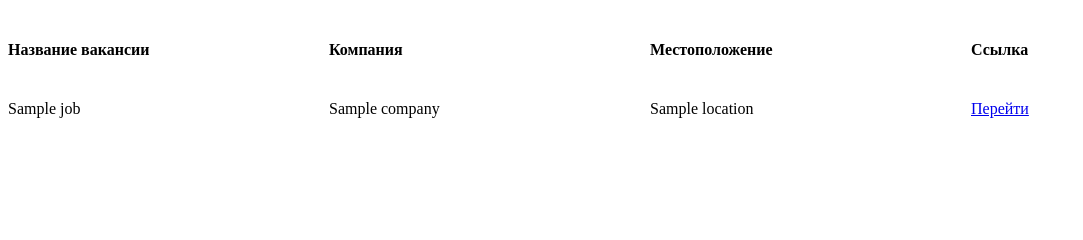
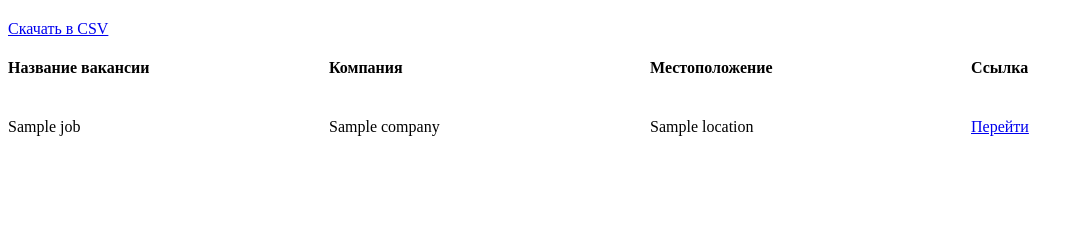
Before and after one commit to ba1yar/parsing_of_vacancies, a Flask app: template templates/report.html in a window 1280 px wide. Shown: the part 101-341 px from the top of the page, without its empty margins (0-1083 px from the left). Run offline with Flask 2, Linux system fonts and the light colour scheme; the template is opened without the code that fills it: most values are stand-ins (such as "Sample title", 1, 10 or a date in 2020).

Commit message:
Добавлена возможность скачивания списка вакансий в CSV файле

```diff
--- a/main.py
+++ b/main.py
@@ -1,7 +1,7 @@
-from flask import Flask, render_template, request, redirect
+from flask import Flask, render_template, request, redirect, send_file
 from headhunter import get_jobs
-# from save import save_to_csv
-# save_to_csv(hh_jobs)
+from save import save_to_csv
+
 
 app = Flask('jobScrapper')
 
@@ -31,5 +31,21 @@ def report():
     return render_template('report.html', searchBy=keyword, number_result=len(jobs), jobs=jobs)
 
 
+@app.route('/export')
+def export():
+    try:
+        keyword = request.args.get('keyword')
+        if not keyword:
+            raise Exception()
+        keyword = keyword.lower()
+        jobs = db.get(keyword)
+        if not jobs:
+            raise Exception()
+        save_to_csv(jobs)
+        return send_file('jobs.csv')
+    except:
+        return redirect('/')
+
+
 if __name__ == "__main__":
     app.run()
--- a/save.py
+++ b/save.py
@@ -2,7 +2,7 @@ import csv
 
 
 def save_to_csv(jobs):
-    with open('test.csv', 'w', encoding='utf-8') as file:
+    with open('jobs.csv', 'w', encoding='utf-8') as file:
         writer = csv.writer(file)
         writer.writerow(['title', 'company', 'location', 'link'])
         for job in jobs:
--- a/templates/report.html
+++ b/templates/report.html
@@ -14,6 +14,7 @@
 <body>
     <h1>Результаты поиска</h1>
     <h3>Найдено {{number_result}} результатов по запросу: {{searchBy}}</h3>
+    <a href="/export?keyword={{searchBy}}">Скачать в CSV</a>
     <section>
         <h4>Название вакансии</h4>
         <h4>Компания</h4>
```
